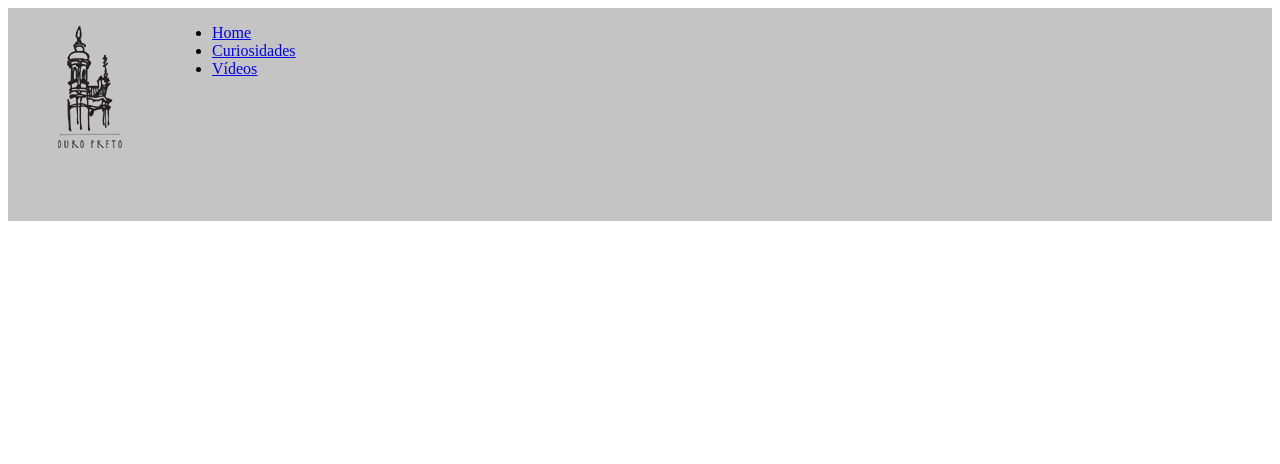
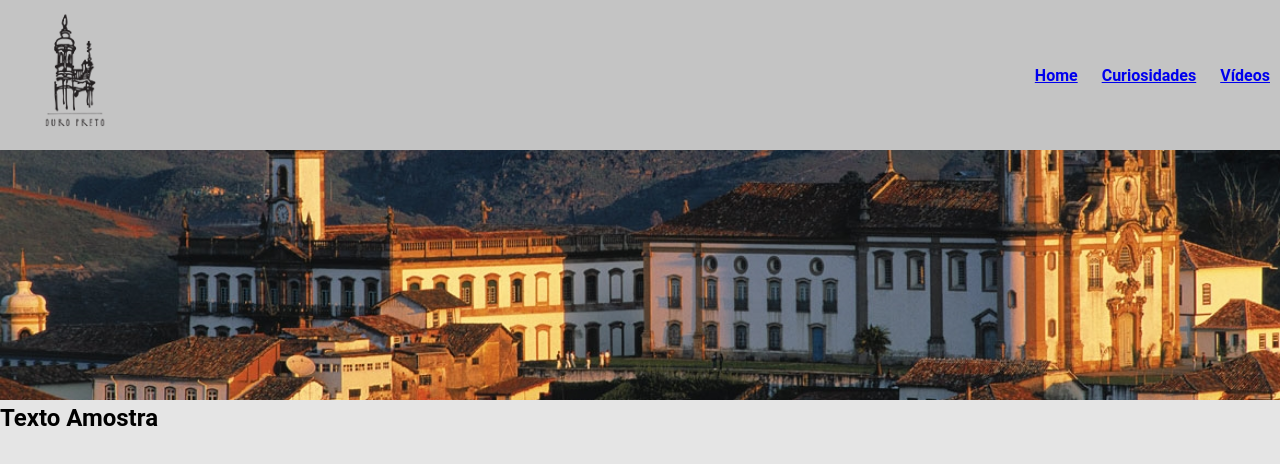
Before and after one commit to vitinop/Digital-House-Modulo1, a plain HTML site: page FrontEnd1/chekpoint1/index.html in a window 1280 px wide. Drawn offline with Linux system fonts and the light colour scheme.

Commit message:
updates checkpoint

```diff
--- a/FrontEnd1/chekpoint1/css/style.css
+++ b/FrontEnd1/chekpoint1/css/style.css
@@ -1,7 +1,46 @@
+* {
+    padding: 0;
+    margin: 0;
+    vertical-align: baseline;
+    list-style: none;
+    border: 0
+}
+body {
+    background-color: #e5e5e5;
+    font-family: 'Roboto', sans-serif;
+    font-weight: 700;
+    font-weight: bold;
+}
+/* Inicio de configuração de estilo do Header */
 .mainHeader {
     display: flex;
     flex-direction: row;
+    align-items: center;
+    justify-content: space-between;
     width: 100%;
-    height: 213px;
+    height: 150px;
     background-color: #C4C4C4;
 }
+
+.logo-img img {
+    width: 150px;
+    height: 150px;
+}
+
+.navMenu ul li {
+    padding-left: 10px;
+    padding-right: 10px;
+    display: inline-block;
+    text-decoration: none;
+}
+
+.mainCarousel {
+    width: 100%;
+    height: 210px;
+}
+
+.mainCarousel img {
+    width: 100%;
+    height: 250px;
+    object-fit: cover;
+}
--- a/FrontEnd1/chekpoint1/index.html
+++ b/FrontEnd1/chekpoint1/index.html
@@ -1,5 +1,6 @@
 <!DOCTYPE html>
 <html lang="pt-br">
+
 <head>
     <meta charset="UTF-8">
     <meta http-equiv="X-UA-Compatible" content="IE=edge">
@@ -7,6 +8,7 @@
     <link rel="stylesheet" href="css/style.css">
     <title>CheckPoint 01-FrontEnd</title>
 </head>
+
 <body>
     <header class="mainHeader">
 
@@ -14,17 +16,35 @@
             <img src="./img/logoop.png" />
         </div>
 
-        <div class="navMenu">
+        <nav class="navMenu">
             <ul>
                 <li><a href="/">Home</a></li>
                 <li><a href="/">Curiosidades</a></li>
                 <li><a href="/">Vídeos</a></li>
             </ul>
+        </nav>
+
+    </header>
+
+    <section class="mainCarousel">
+
+        <img src="./img/centro-historico-OP.jpg">
         </div>
 
-    </header>
-    <section>
+        <h2>Texto Amostra</h2>
 
     </section>
+
+    <section class="cardSection">
+
+    </section>
+
+    <section class="videoSection">
+
+    </section>
+    <footer class="mainFooter">
+
+    </footer>
 </body>
+
 </html>
```
Also changed, not shown: FrontEnd1/chekpoint1/img/centro-historico-OP.jpg (added).
